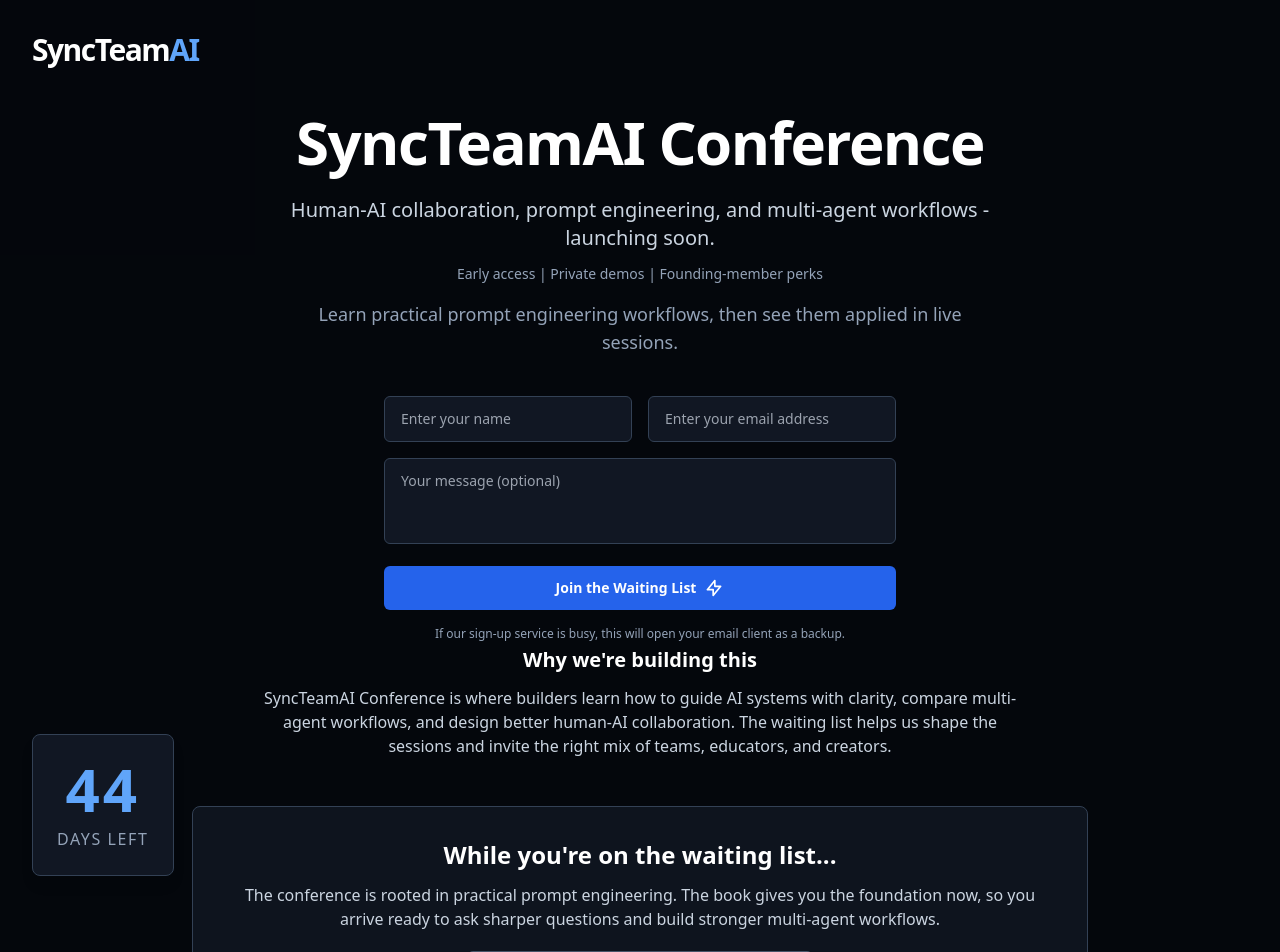
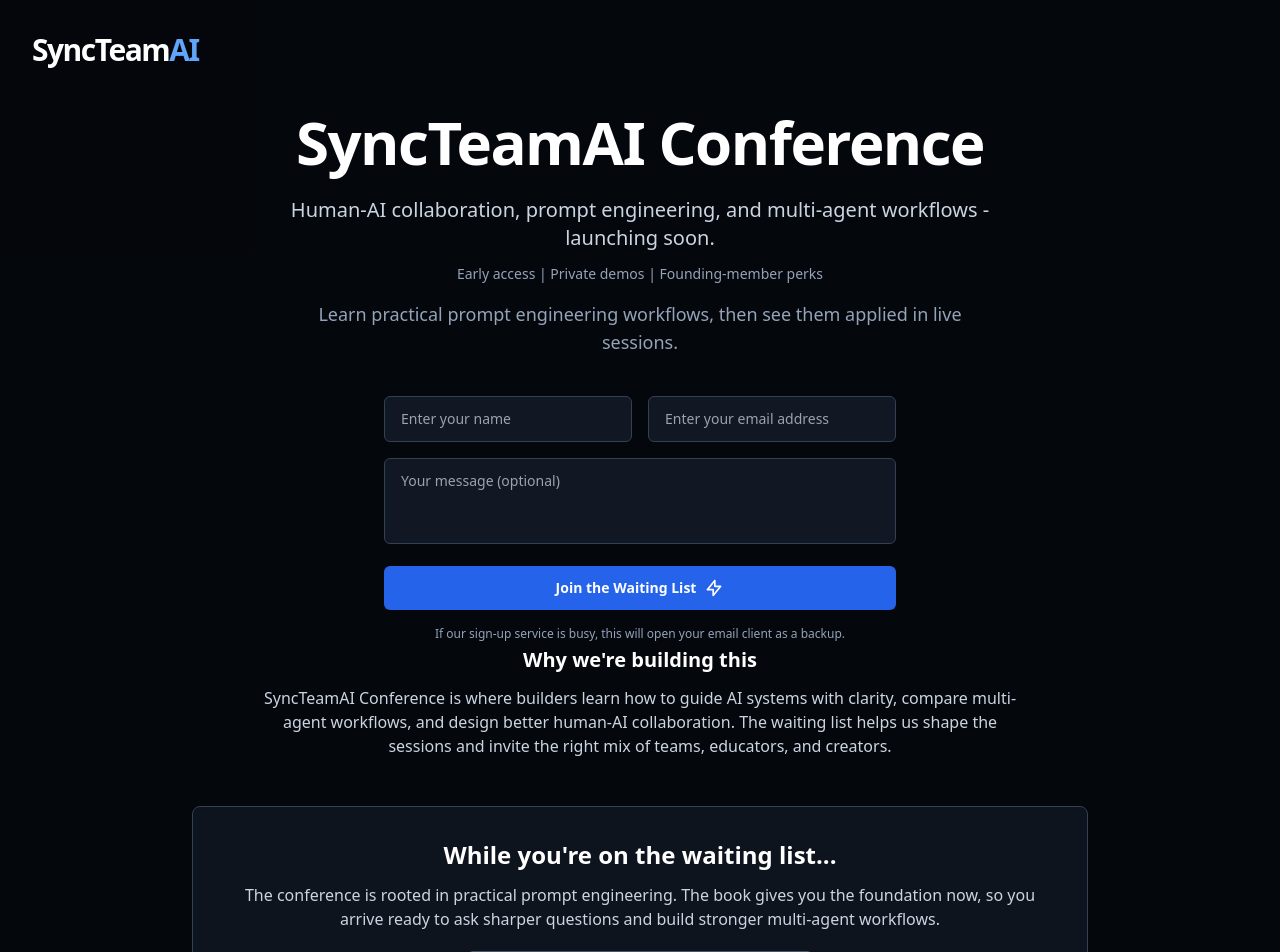
Before and after one commit to MJohnstonAI/syncteamai-landernextjs, a Next.js app: page / in a window 1280 px wide. Shown: the top 952 px of the page. Built offline with nearby package versions, Linux system fonts and the light colour scheme.

Commit message:
Update Handover and BookPage components: change book cover image format to .webp and implement image rendering; clean up HomePage by removing unused countdown logic and related UI elements.

```diff
--- a/src/components/BookPage.tsx
+++ b/src/components/BookPage.tsx
@@ -1,3 +1,4 @@
+import Image from "next/image";
 import Link from "next/link";
 
 const bookUrl = "https://www.amazon.com/dp/B0G2FJ39G7";
@@ -73,8 +74,17 @@ const BookPage = () => {
         </div>
 
         <div className="mt-10 grid gap-6 md:grid-cols-2 items-center">
-          <div className="border border-dashed border-slate-600 rounded-lg p-6 text-sm text-slate-400">
-            TODO: Add the ebook cover image or a short preview video here (no autoplay).
+          <div className="overflow-hidden rounded-lg border border-slate-700 bg-slate-900/60 p-4">
+            <div className="relative w-full max-w-sm mx-auto" style={{ aspectRatio: "2 / 3" }}>
+              <Image
+                src="/images/ebookcover.webp"
+                alt="Prompt engineering book cover"
+                fill
+                sizes="(min-width: 768px) 240px, 70vw"
+                className="object-contain"
+                priority
+              />
+            </div>
           </div>
           <div className="space-y-4 text-sm md:text-base text-slate-300">
             <p>
--- a/src/components/HomePage.tsx
+++ b/src/components/HomePage.tsx
@@ -27,19 +27,17 @@ const SUPPORTING_LINES = [
   "Learn practical prompt engineering workflows, then see them applied in live sessions.",
   "Get in early and help shape the first SyncTeamAI Conference agenda.",
 ];
-  const BOOK_CTA_LABEL = "Learn about the Prompt Engineering Book";
+const BOOK_CTA_LABEL = "Learn about the Prompt Engineering Book";
 
 const HomePage: React.FC = () => {
   const router = useRouter();
   const [name, setName] = useState<string>("");
   const [email, setEmail] = useState<string>("");
   const [messageBody, setMessageBody] = useState<string>("");
-  const [daysLeft, setDaysLeft] = useState<number | null>(null);
   const [formStatus, setFormStatus] = useState<"idle" | "submitting">("idle");
   const [successMessage, setSuccessMessage] = useState<string>("");
   const [errorMessage, setErrorMessage] = useState<string>("");
   const [hasInteractedWithForm, setHasInteractedWithForm] = useState(false);
-
   const [subheadingIndex, setSubheadingIndex] = useState(0);
 
   useEffect(() => {
@@ -54,17 +52,6 @@ const HomePage: React.FC = () => {
       device_category: getDeviceType(),
       page_title: "HomePage",
     });
-
-    const targetDate = new Date("2026-02-01T00:00:00Z");
-    const now = new Date();
-    const difference = targetDate.getTime() - now.getTime();
-
-    if (difference > 0) {
-      const days = Math.ceil(difference / (1000 * 60 * 60 * 24));
-      setDaysLeft(days);
-    } else {
-      setDaysLeft(0);
-    }
 
     const subheadingInterval = setInterval(() => {
       setSubheadingIndex((prevIndex) => (prevIndex + 1) % SUPPORTING_LINES.length);
@@ -136,17 +123,6 @@ const HomePage: React.FC = () => {
     router.push("/progress");
   };
 
-  const daysLeftWidget = daysLeft !== null && daysLeft >= 0 && (
-    <div className="w-full text-center bg-slate-800/50 border border-slate-700 rounded-lg p-4 sm:p-5 md:p-6 shadow-lg">
-      <div className="text-3xl sm:text-4xl md:text-5xl lg:text-6xl font-bold text-blue-400 tracking-wider">
-        {daysLeft}
-      </div>
-      <div className="text-xs sm:text-sm md:text-base uppercase tracking-widest text-slate-400 mt-2">
-        {daysLeft === 1 ? "Day Left" : "Days Left"}
-      </div>
-    </div>
-  );
-
   return (
     <div className="relative z-20 min-h-screen flex flex-col lg:block">
       <header className="relative lg:absolute top-0 left-0 w-full p-4 md:p-8">
@@ -155,12 +131,6 @@ const HomePage: React.FC = () => {
         </div>
       </header>
 
-      <div
-        className="hidden lg:block absolute top-1/2 -translate-y-1/2 left-4 md:left-8 animate-fade-in-up"
-        style={{ animationDelay: "0.3s" }}
-      >
-        {daysLeftWidget}
-      </div>
       <main className="flex-grow flex flex-col justify-start items-center px-4 pt-16 sm:pt-20 md:pt-24 lg:pt-28 text-center">
         <div className="w-full max-w-sm sm:max-w-md md:max-w-2xl lg:max-w-3xl animate-fade-in-up">
           <h1 className="text-2xl sm:text-3xl md:text-4xl lg:text-5xl xl:text-6xl font-extrabold tracking-tight leading-tight">
@@ -276,10 +246,6 @@ const HomePage: React.FC = () => {
         </div>
       </main>
 
-      <div className="lg:hidden w-full px-4 pb-6 animate-fade-in-up" style={{ animationDelay: "0.5s" }}>
-        <div className="flex flex-col sm:flex-row gap-4 max-w-md mx-auto">{daysLeftWidget}</div>
-      </div>
-
       <section className="relative z-20 px-4 pb-8 sm:pb-12">
         <div className="max-w-3xl mx-auto text-center">
           <h2 className="text-lg sm:text-xl font-semibold">Why we&apos;re building this</h2>
```
Also changed, not shown: 1 other file (tests, documents, lock files or other folders).
